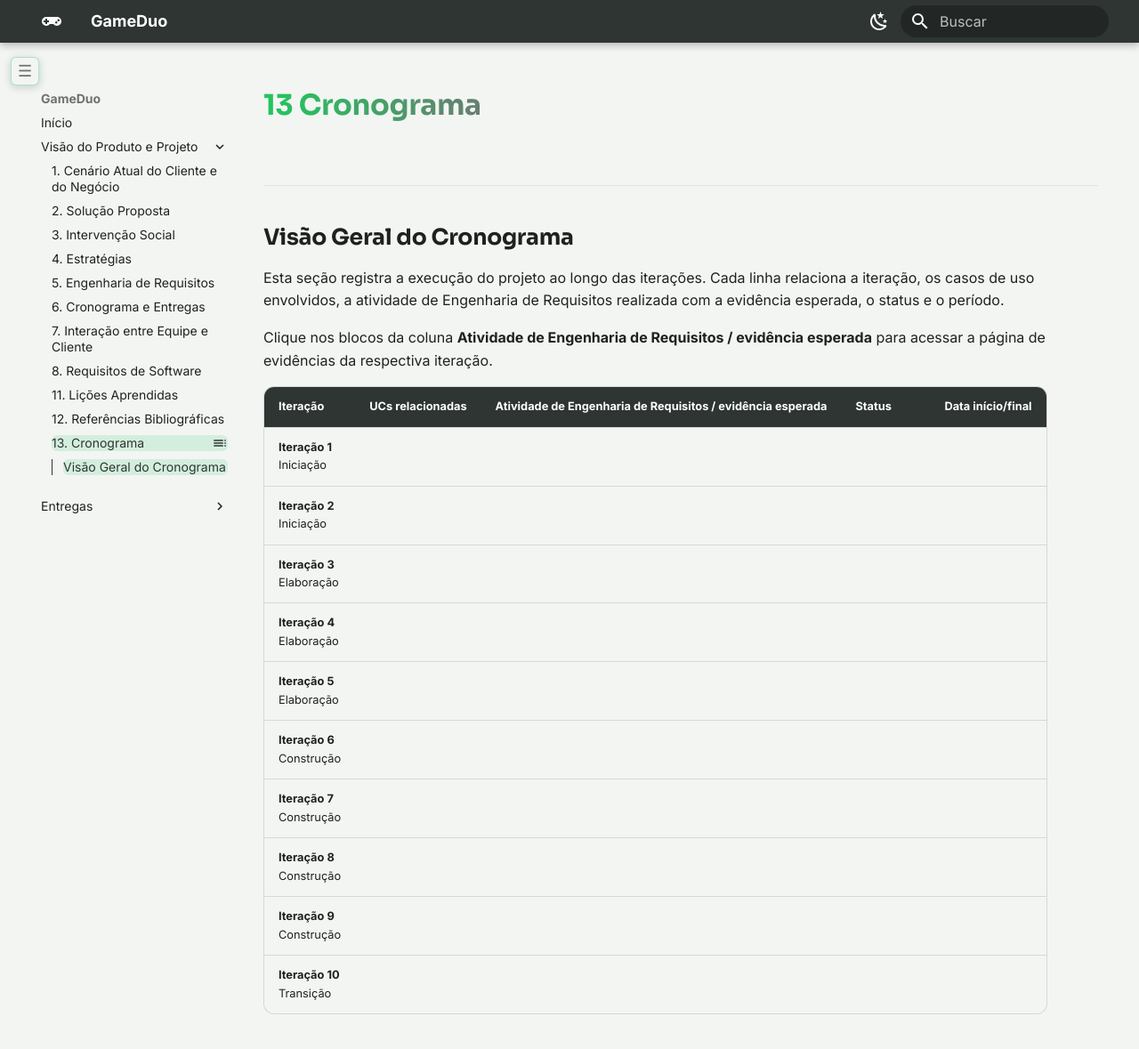
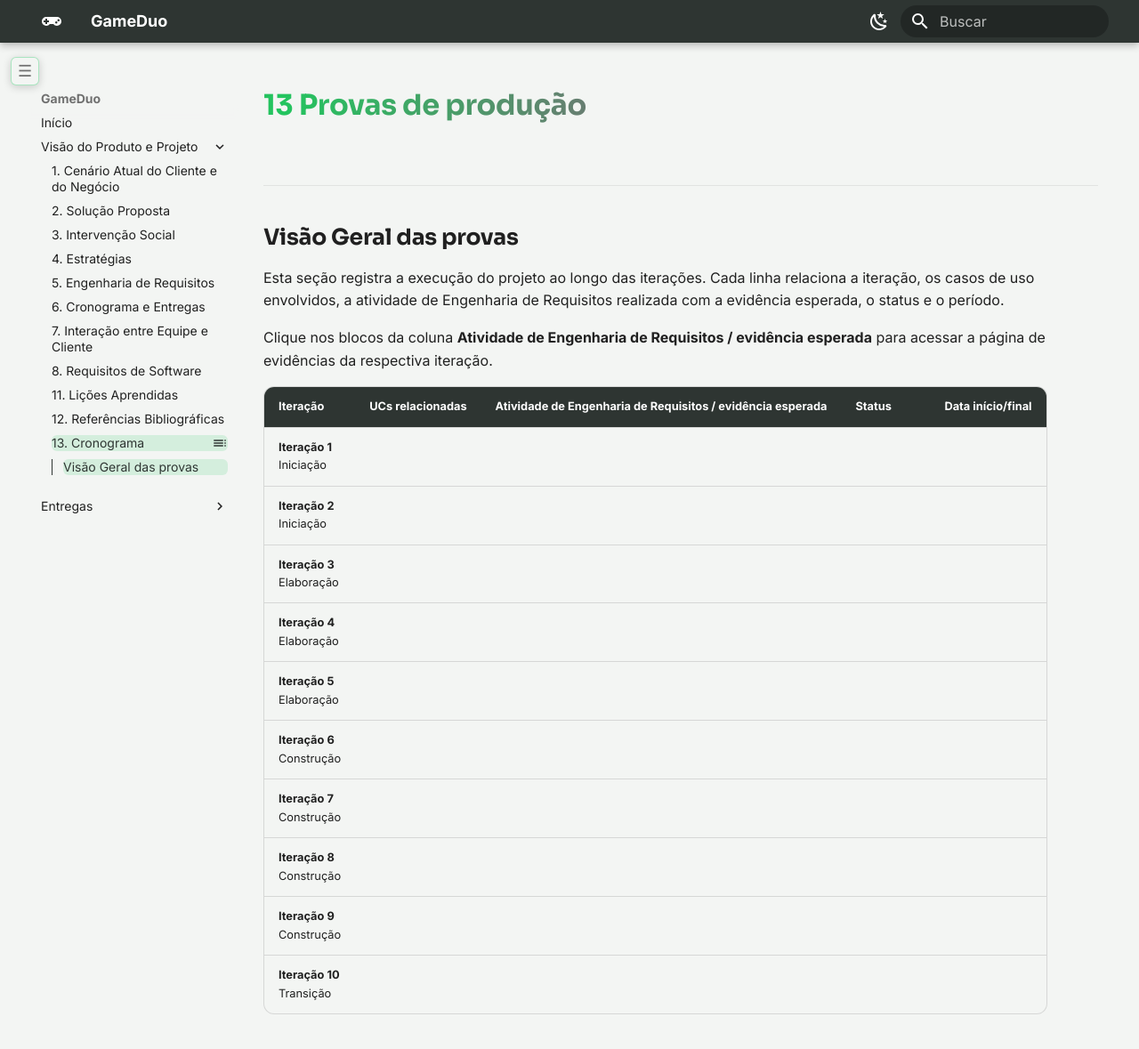
Before and after one commit to mdsreq-fga-unb/REQ-2026.2-T02-GameDuo, an MkDocs documentation site: the page built from docs/visao-produto/cronograma.md, in a window 1280 px wide and 1180 px high. Shown: the whole window at 89% size. Built offline with MkDocs 1.6.1 and Material for MkDocs 9.7.7, drawn with Linux system fonts in a browser that asks for light colours.

Commit message:
Mudando ponto 13 para provas de entrega, corrigindo um pouco o ponto 6

```diff
--- a/docs/visao-produto/cronograma.md
+++ b/docs/visao-produto/cronograma.md
@@ -1,8 +1,8 @@
-# 13 Cronograma
+# 13 Provas de produção
 
 ---
 
-## Visão Geral do Cronograma
+## Visão Geral das provas
 
 Esta seção registra a execução do projeto ao longo das iterações. Cada linha relaciona a iteração, os casos de uso envolvidos, a atividade de Engenharia de Requisitos realizada com a evidência esperada, o status e o período.
 
```
Also changed, not shown: docs/visao-produto/cronograma-entregas.md (+2 -2 lines).
